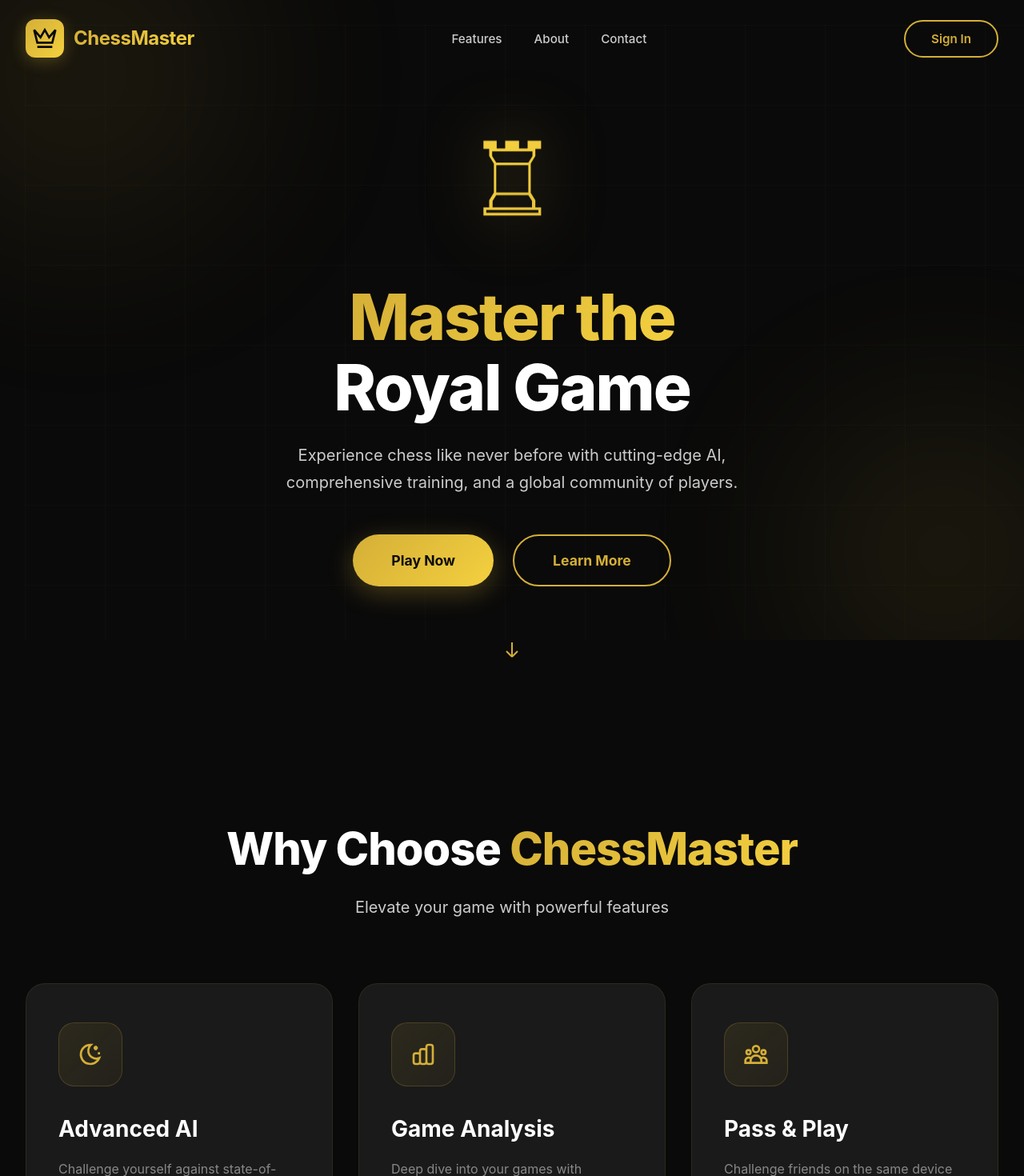
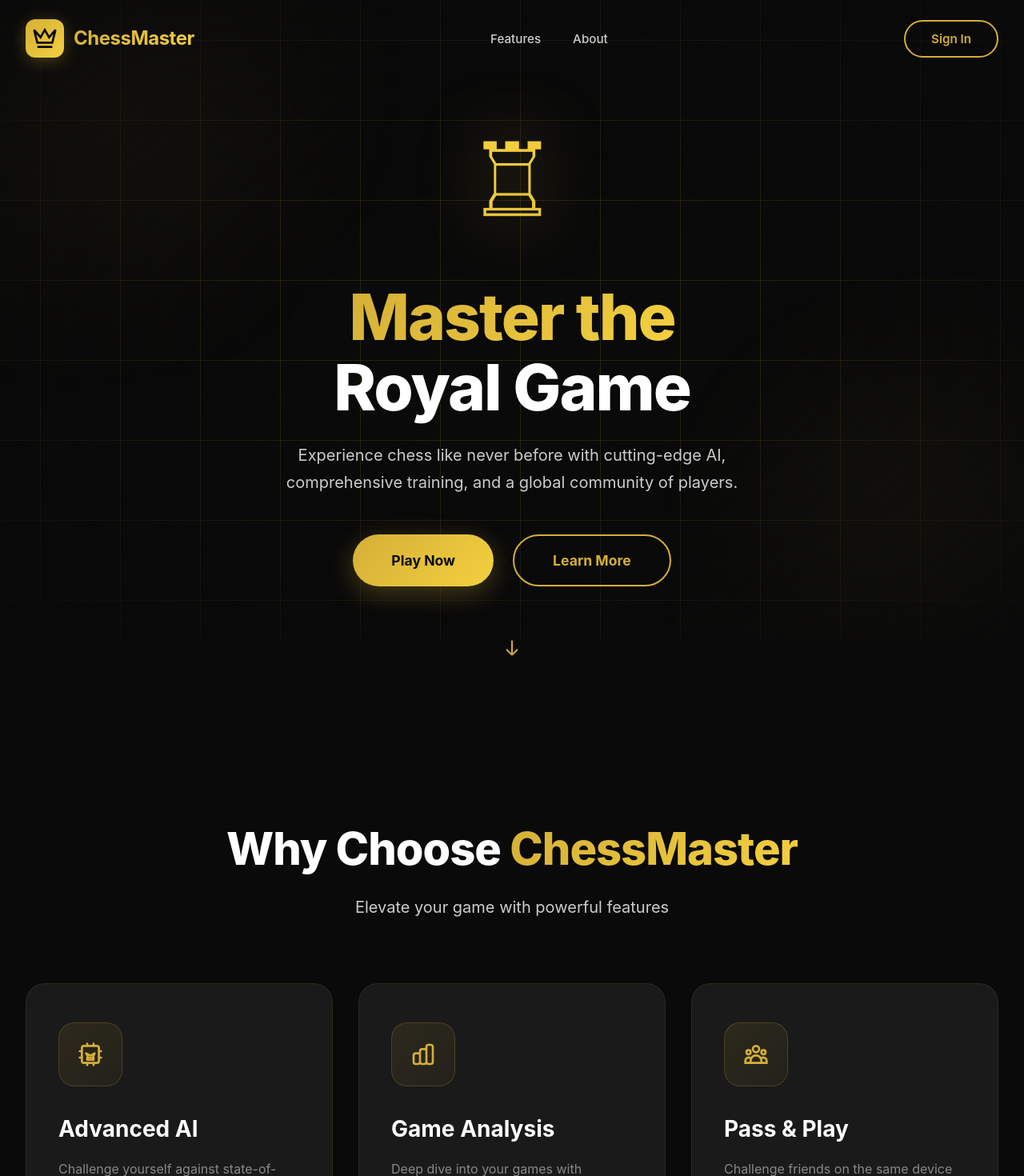
Before and after one commit to DEEP-17/Chess-React, a React (Vite) app: page / in a window 1280 px wide. Shown: the top 1470 px of the page at 80% size. Built offline with nearby package versions, Linux system fonts and the light colour scheme.

Commit message:
landing page all edits completed

```diff
--- a/src/pages/Landing.jsx
+++ b/src/pages/Landing.jsx
@@ -97,9 +97,7 @@ const Landing = () => {
               <li onClick={() => scrollToSection('about')}>
                 <a>About</a>
               </li>
-              <li onClick={() => scrollToSection('contact')}>
-                <a>Contact</a>
-              </li>
+              {/* REMOVED Contact Link since the section is gone */}
             </ul>
           </nav>
 
@@ -181,10 +179,23 @@ const Landing = () => {
               <div className="feature-card-bg"></div>
               <div className="feature-card-content">
                 <div className="feature-icon">
-                  <svg xmlns="http://www.w3.org/2000/svg" width="32" height="32" viewBox="0 0 24 24" fill="none" stroke="currentColor" strokeWidth="2">
-                    <path d="M12 3c.132 0 .263 0 .393 0a7.5 7.5 0 0 0 7.92 12.446a9 9 0 1 1 -8.313-12.454z"></path>
-                    <path d="M17 4a2 2 0 0 0 2 2a2 2 0 0 0-2 2a2 2 0 0 0-2-2a2 2 0 0 0 2-2"></path>
-                    <path d="M19 11h2m-1-1v2"></path>
+                  <svg xmlns="http://www.w3.org/2000/svg" width="32" height="32" viewBox="0 0 24 24" fill="none" stroke="currentColor" strokeWidth="2" strokeLinecap="round" strokeLinejoin="round">
+  {/* The main chip body */}
+  <rect x="4" y="4" width="16" height="16" rx="2"></rect>
+
+  {/* The Crown inside the chip */}
+  <path d="m8 11 2 4h4l2-4-4 2-4-2z"></path>
+  <path d="M9 15v2h6v-2"></path>
+
+  {/* Chip pins/legs */}
+  <path d="M9 4V2"></path>
+  <path d="M15 4V2"></path>
+  <path d="M9 20v2"></path>
+  <path d="M15 20v2"></path>
+  <path d="M20 9h2"></path>
+  <path d="M20 15h2"></path>
+  <path d="M4 9H2"></path>
+  <path d="M4 15H2"></path>
 </svg>
                 </div>
                 <h3>Advanced AI</h3>
@@ -220,12 +231,11 @@ const Landing = () => {
               </div>
             </Link>
 
-            {/* Feature 4: Chess960 (NEW) */}
+            {/* Feature 4: Chess960 */}
             <Link to="/PassAndPlay960" className="feature-card feature-card-960">
               <div className="feature-card-bg"></div>
               <div className="feature-card-content">
                 <div className="feature-icon">
-                  {/* Icon representing randomness/uniqueness */}
                   <svg xmlns="http://www.w3.org/2000/svg" width="32" height="32" viewBox="0 0 24 24" fill="none" stroke="currentColor" strokeWidth="2" strokeLinecap="round" strokeLinejoin="round">
                     <path d="M16 11V7a4 4 0 0 0-8 0v4"/>
                     <path d="M15 17h1a4 4 0 0 0 0-8h-2c0-1.5-.5-3-2-3s-2 1.5-2 3H8a4 4 0 0 0 0 8h1"/>
@@ -269,22 +279,6 @@ const Landing = () => {
           </div>
         </div>
       </section>
-
-      {/* CTA Section */}
-      <section id="contact" className="cta">
-        <div className="landing-container">
-          <div className="cta-content">
-            <h2 className="cta-title">Ready to Begin Your Journey?</h2>
-            <p className="cta-description">
-              Join thousands of players worldwide and start your chess mastery today.
-            </p>
-            <button onClick={() => navigate('/signin')} className="primary-btn">
-              <span>Get Started Now</span>
-            </button>
-          </div>
-        </div>
-      </section>
-
       {/* Footer */}
       <footer className="footer">
         <div className="landing-container">
--- a/src/styles/Landing.css
+++ b/src/styles/Landing.css
@@ -88,21 +88,28 @@
 
 .grid-pattern {
   position: absolute;
+  top: 0;
+  left: 0;
   width: 100%;
   height: 100%;
+  /* Opacity 0.15 for visibility */
   background-image:
-    linear-gradient(rgba(212, 175, 55, 0.03) 1px, transparent 1px),
-    linear-gradient(90deg, rgba(212, 175, 55, 0.03) 1px, transparent 1px);
+    linear-gradient(rgba(212, 175, 55, 0.15) 1px, transparent 1px),
+    linear-gradient(90deg, rgba(212, 175, 55, 0.15) 1px, transparent 1px);
   background-size: 100px 100px;
-  animation: gridMove 20s linear infinite;
+
+  /* NEW: Shifts the grid up and left by 50px so it starts mid-square */
+  background-position: -50px -50px;
 }
 
 @keyframes gridMove {
   0% {
-    transform: translate(0, 0);
+    /* Move the pattern, not the div */
+    background-position: 0 0;
   }
   100% {
-    transform: translate(100px, 100px);
+    /* Must match background-size (100px) for seamless looping */
+    background-position: 100px 100px;
   }
 }
 
@@ -735,31 +742,6 @@
   box-shadow: 0 8px 32px rgba(212, 175, 55, 0.4);
 }
 
-/* --- NEW STYLING FOR CHESS960 CARD --- */
-
-.feature-card.feature-card-960 {
-  background: var(--black-lighter); /* Slightly different base */
-}
-
-.feature-card.feature-card-960 .feature-icon {
-  /* Use a distinct color for 960 to differentiate it */
-  color: var(--blue-accent);
-  border-color: rgba(52, 152, 219, 0.5); /* Blue border */
-  background: linear-gradient(135deg, rgba(52, 152, 219, 0.1) 0%, rgba(52, 152, 219, 0.05) 100%);
-}
-
-.feature-card.feature-card-960:hover {
-  border-color: var(--blue-accent);
-  box-shadow: 0 20px 60px rgba(52, 152, 219, 0.4);
-}
-
-.feature-card.feature-card-960:hover .feature-icon {
-  background: linear-gradient(135deg, var(--blue-accent) 0%, #5dade2 100%);
-  color: var(--black);
-  box-shadow: 0 8px 32px rgba(52, 152, 219, 0.5);
-}
-
-/* -------------------------------------- */
 
 .feature-card h3 {
   font-size: 1.75rem;
@@ -773,9 +755,8 @@
   color: var(--gold);
 }
 
-.feature-card.feature-card-960:hover h3 {
-  color: var(--blue-accent); /* Keep 960 title blue on hover */
-}
+/* .feature-card.feature-card-960:hover h3 {
+  color: var(--blue-accent); } */
 
 .feature-card p {
   font-size: 1rem;
@@ -918,9 +899,15 @@
 }
 
 .footer {
-  padding: 4rem 0 2rem;
+  padding: 6rem 0 2rem;
   border-top: 1px solid rgba(212, 175, 55, 0.1);
   position: relative;
+
+  /* NEW: Glassmorphism effect like the topbar */
+  background: rgba(10, 10, 10, 0.95);
+  backdrop-filter: blur(20px);
+  -webkit-backdrop-filter: blur(20px); /* Safari support */
+  z-index: 10; /* Ensures it sits on top of the fixed background grid */
 }
 
 .footer-content {
@@ -1065,3 +1052,28 @@
     font-size: 2.5rem;
   }
 }
+/* =========================================
+   Add to Landing.css to create Vignette
+========================================= */
+
+.background-grid::after {
+  content: '';
+  position: absolute;
+  top: 0;
+  left: 0;
+  width: 100%;
+  height: 100%;
+  /* Radial Gradient:
+     Starts transparent at the center (0%-30%),
+     smoothly transitions to solid black towards the edges (100%).
+  */
+  background: radial-gradient(
+    ellipse at center,
+    transparent 30%,
+    var(--black) 100%
+  );
+  /* Ensure clicks pass through this layer */
+  pointer-events: none;
+  /* Ensure it sits on top of the grid lines and orbs */
+  z-index: 3;
+}
```
Lines whose indentation alone changed are shown as unchanged.
